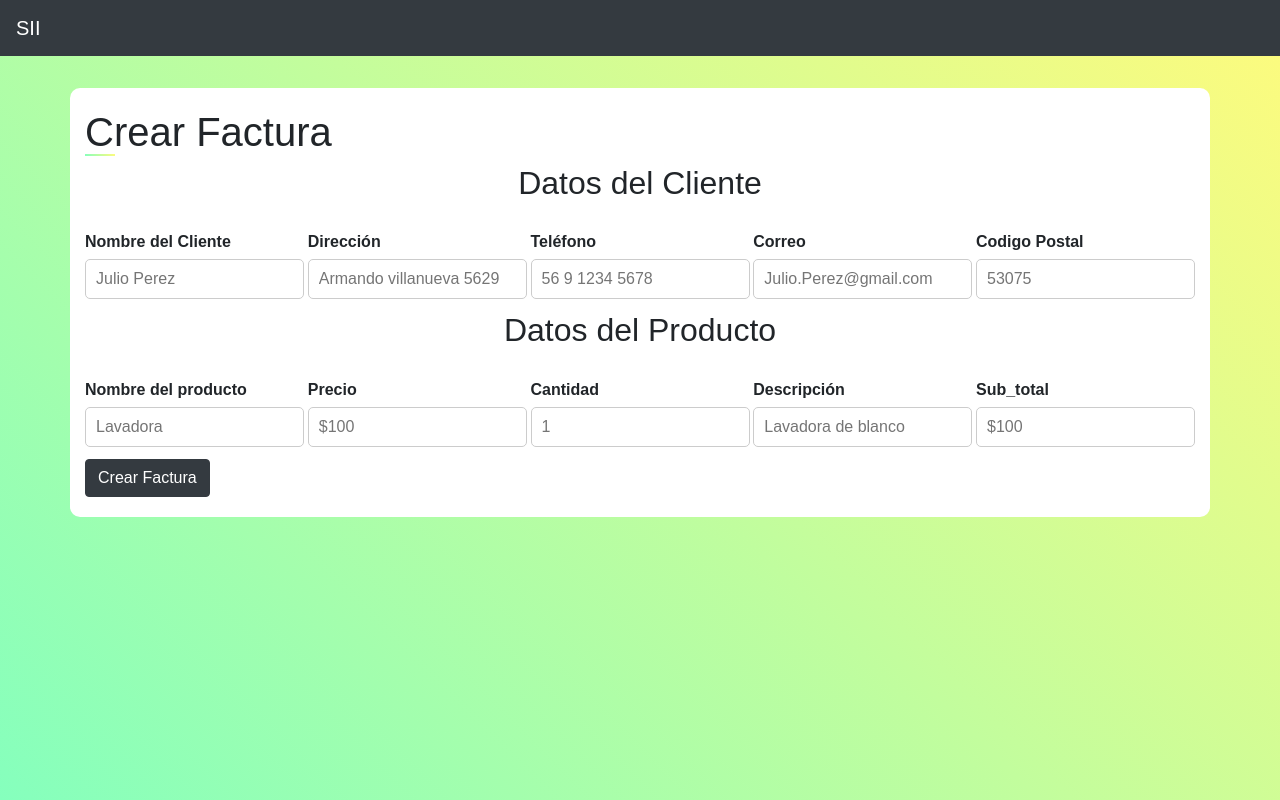
After one commit to Esgarothh/ingsoftware-front, a Flask app: template flaskback/templates/facturas.html in a window 1280 px wide. The commit adds this page. Run offline with Flask 2, Linux system fonts and the light colour scheme; the template is opened without the code that fills it, so the values that code supplies are empty; some libraries are stand-ins or nearby versions.

Commit message:
Se creo la pagina de facturas con html y css

```diff
--- a/flaskback/main.py
+++ b/flaskback/main.py
@@ -19,6 +19,10 @@ def login():
 @app.route("/signup")
 def signup():
     return render_template("signup.html", error = error)
+
+@app.route("/facturas")
+def facturas():
+    return render_template("facturas.html", error = error)
 
 
 
--- a/flaskback/static/welcome.css
+++ b/flaskback/static/welcome.css
@@ -1,25 +1,80 @@
+*{
+	margin: 0;
+	padding: 0;
+	box-sizing: border-box;
+	font-family: 'Poppins', sans-serif;
+}
 body{
-	margin: 0;
-	background-color: #212121;
+	justify-content: center;
+	align-items: center;
+	background-color: #85FFBD;
+	background-image: linear-gradient(45deg, #85FFBD 0%, #FFFB7D 100%);
+	height: 100vh;
 }
 
-.main{
-	width: 60vw;
-	padding-top: 100px;
-	padding-bottom: 100px;
+h2{
+	font-size: 2.5rem;
+	font-weight: 700;
+	color: #FFF;
 	text-align: center;
-	margin-top: 20vh;
-	background-color: #e0e0e0;
-	margin-left: 20vw;
+	margin-bottom: 2rem;
 }
 
-.name{
-	font-size: 300%;
-	font-family: monospace;
+main{
+	margin-top: 2rem;
+	display: flex;
+	flex-direction: column;
+	align-items: center;
+
 }
 
-.email{
-	font-size: 150%;
-	color: #404040;
-	font-family: monospace;
+.container{
+	max-width: 600px;
+	width: 100%;
+	background-color: #fff;
+	padding: 20px;
+	border-radius: 10px;
 }
+
+.container .title{
+	font-size: 30px;
+	font-weight: bold;
+	position: relative;
+}
+
+.container .title::before{
+	content: '';
+	position: absolute;
+	left: 0;
+	bottom: 0;
+	height: 2px;
+	width: 30px;
+	background-image: linear-gradient(45deg, #85FFBD 0%, #FFFB7D 100%);
+}
+
+.container form .invoice-details{
+	display: flex;
+	flex-wrap: wrap;
+	justify-content: space-between;
+}
+
+form .invoice-details .input-box{
+	margin: 20px 0 12px 0;
+	wisth calc(100% / 2 - 20px);
+}
+
+.invoice-details .input-box .details{
+	display: block;
+	font-weight: bold;
+	margin-bottom: 5px;
+}
+
+.invoice-details .input-box input{
+	height: 40px;
+	width: 100%;
+	outline: none;
+	border-radius: 5px;
+	border: 1px solid #ccc;
+	padding-left: 10px;
+	font-size: 16px;
+}
--- /dev/null
+++ b/flaskback/templates/facturas.html
@@ -0,0 +1,90 @@
+<!DOCTYPE html>
+<html>
+    <head>
+        <title>Welcome</title>
+        <link rel="stylesheet" type="text/css" href="{{url_for('static', filename = 'welcome.css')}}">
+        <link rel="stylesheet" type="text/css" href="../static/welcome.css">
+        <link rel="stylesheet" href="https://maxcdn.bootstrapcdn.com/bootstrap/4.0.0/css/bootstrap.min.css"
+            integrity="sha384-Gn5384xqQ1aoWXA+058RXPxPg6fy4IWvTNh0E263XmFcJlSAwiGgFAW/dAiS6JXm" crossorigin="anonymous">
+    </head>
+
+    <body>
+        <header class="header-container">
+            <nav class="navbar navbar-dark bg-dark">
+                <a class="navbar-brand" href="#">SII</a>
+
+                <div class="collapse navbar-collapse">
+                    <ul class="navbar-nav mr-auto">
+                    <li class="nav-item active">
+                        <a class="nav-link" href="#">Home <span class="sr-only">(current)</span></a>
+                    </li>
+                    <li class="nav-item">
+                        <a class="nav-link" href="#">Link</a>
+                    </li>
+                    <li class="nav-item">
+                        <a class="nav-link disabled" href="#">Disabled</a>
+                    </li>
+                    </ul>
+                </div>
+              </nav>
+        </header>
+        <main>
+            <div class="container">
+                <div class="title">
+                    <h1>Crear Factura</h1>
+                </div>
+                <form action="#">
+                    <h2>Datos del Cliente</h2>
+                    <div class="invoice-details">
+                        <div class="input-box">
+                            <span class="details">Nombre del Cliente</span>
+                            <input type="text" name="customer_name" id="customer_name" placeholder="Julio Perez" required>
+                        </div>
+                        <div class="input-box">
+                            <span class="details">Dirección</span>
+                            <input type="text" name="customer_address" id="customer_address" placeholder="Armando villanueva 5629" required>
+                        </div>
+                        <div class="input-box">
+                            <span class="details">Teléfono</span>
+                            <input type="number" name="customer_phone" id="customer_phone" placeholder="56 9 1234 5678" required>
+                        </div>
+                        <div class="input-box">
+                            <span class="details">Correo</span>
+                            <input type="email" name="customer_email" id="customer_email" placeholder="Julio.Perez@gmail.com" required>
+                        </div>
+                        <div class="input-box">
+                            <span class="details">Codigo Postal</span>
+                            <input type="number" name="postal_code" id="postal_code" placeholder="53075" required>
+                        </div>
+                    </div>
+
+                    <h2>Datos del Producto</h2>
+                    <div class="invoice-details">
+                        <div class="input-box">
+                            <span class="details">Nombre del producto</span>
+                            <input type="text" name="product_name" id="product_name" placeholder="Lavadora" required>
+                        </div>
+                        <div class="input-box">
+                            <span class="details">Precio</span>
+                            <input type="number" name="product_price" id="product_price" placeholder="$100" required>
+                        </div>
+                        <div class="input-box">
+                            <span class="details">Cantidad</span>
+                            <input type="number" name="product_quantity" id="product_quantity" placeholder="1" required>
+                        </div>
+                        <div class="input-box">
+                            <span class="details">Descripción</span>
+                            <input type="text" name="product_description" id="product_description" placeholder="Lavadora de blanco" required>
+                        </div>
+                        <div class="input-box">
+                            <span class="details">Sub_total</span>
+                            <input type="number" name="sub_total" id="sub_total" placeholder="$100" required>
+                        </div>
+                    </div>
+                    <input class="btn btn-dark" type="submit" value="Crear Factura">
+
+                </form>
+            </div>
+        </main>
+    </body>
+</html>
```
Also changed, not shown: flaskback/templates/welcome.html (+0 -11 lines).
